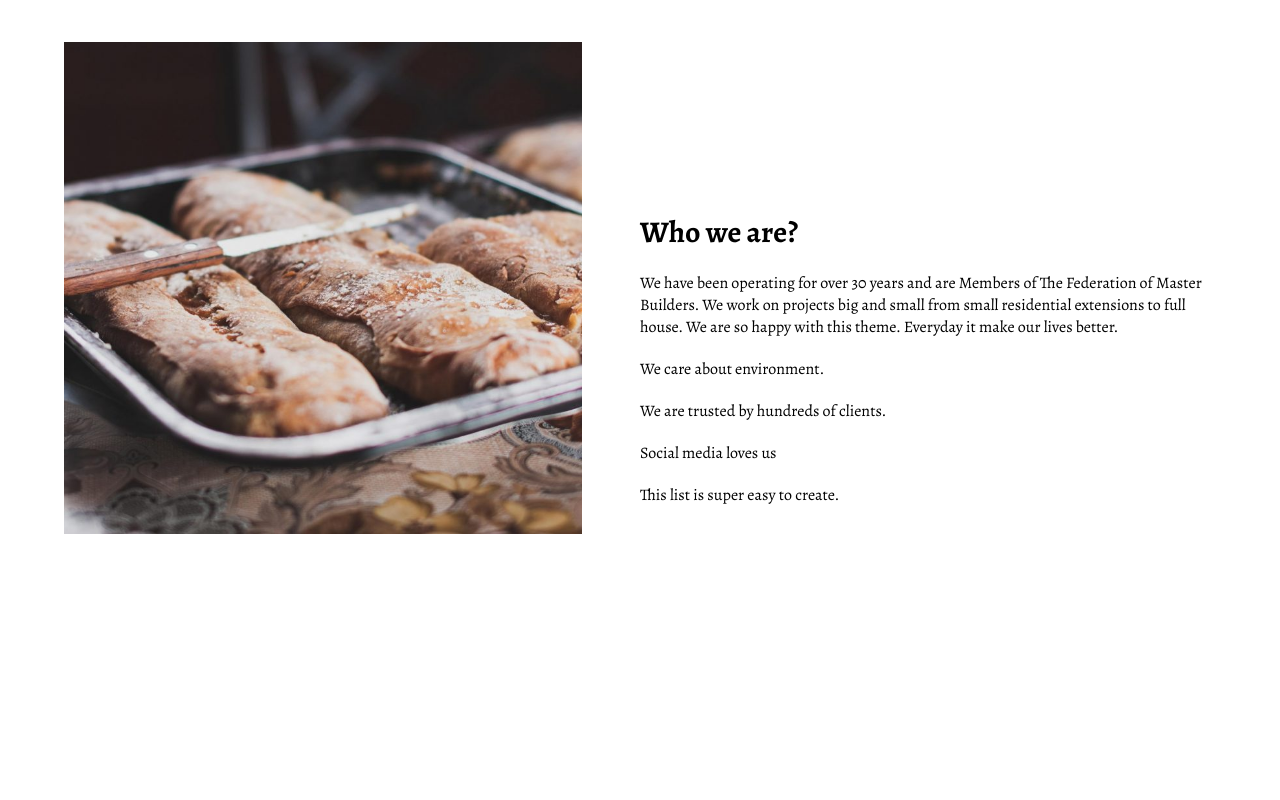
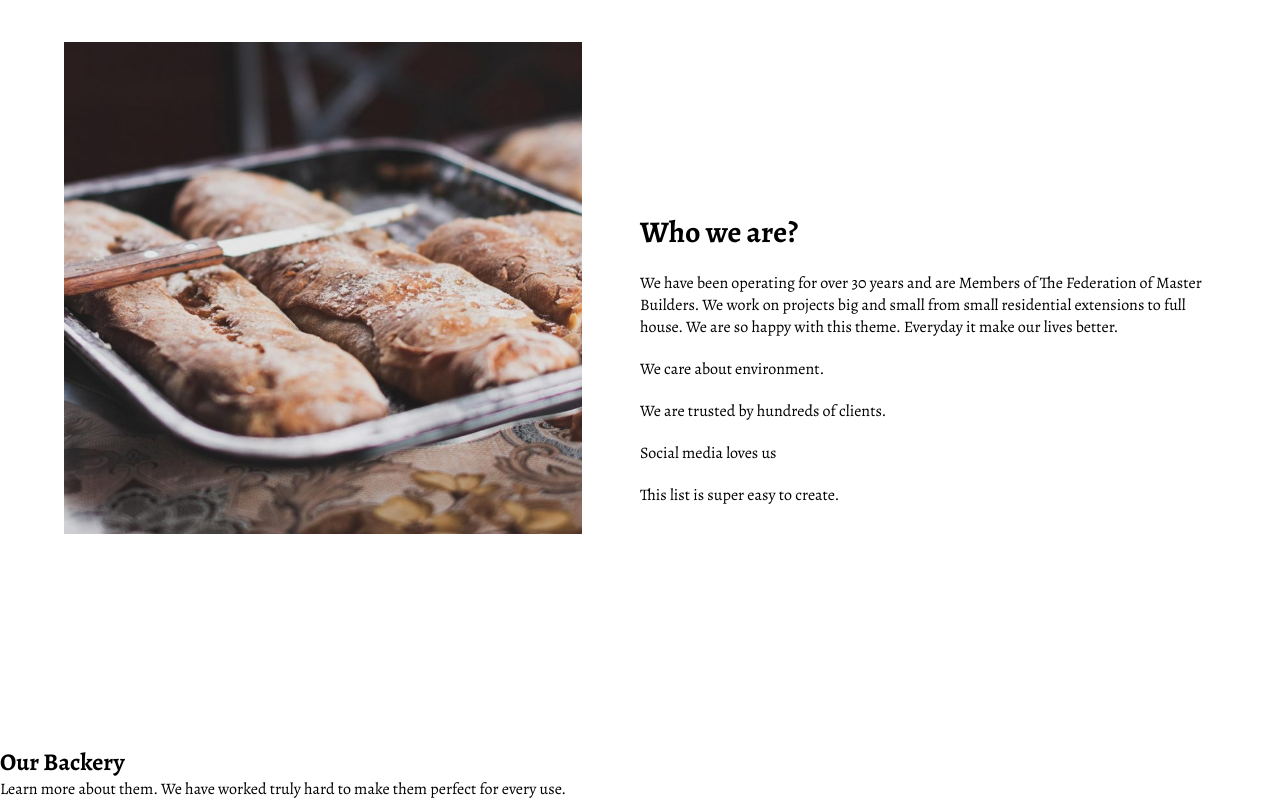
Before and after one commit to Amr-Mohmed/Backery-website-with-html-and-css, a plain HTML site: page index.html in a window 1280 px wide. Shown: the part 828-1628 px from the top of the page. Before the commit the page ends 1574 px from the top, so only its background shows below. Drawn offline with nearby package versions, Linux system fonts and the light colour scheme.

Commit message:
header in our backing

```diff
--- a/css/style.css
+++ b/css/style.css
@@ -38,9 +38,6 @@
 .links a{
     color: white;
     text-decoration: none;
-}
-.main{
-
 }
 .home-content{
     text-align: center;
--- a/index.html
+++ b/index.html
@@ -56,5 +56,13 @@
             <div class="clr"></div>
         </div>
     </div>
+    <!-- OurBacking -->
+    <div class="ourbacking">
+        <div class="title">
+            <h2>Our Backery</h2>
+            <p class="">Learn more about them. We have worked truly hard to make them perfect for every use. </p>
+
+        </div>
+    </div>
 </body>
 </html>
```
Also changed, not shown: 1 other file.
